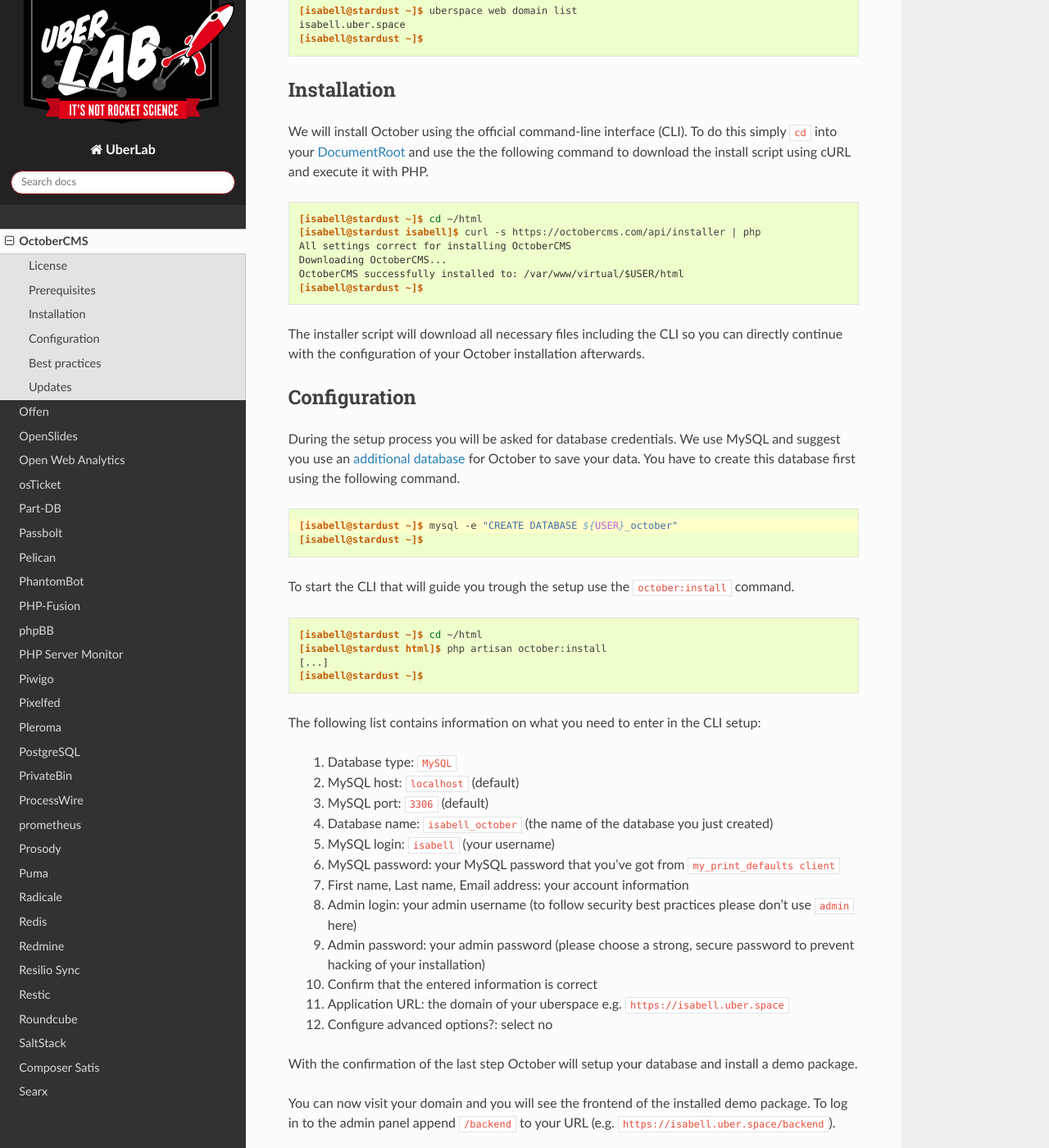
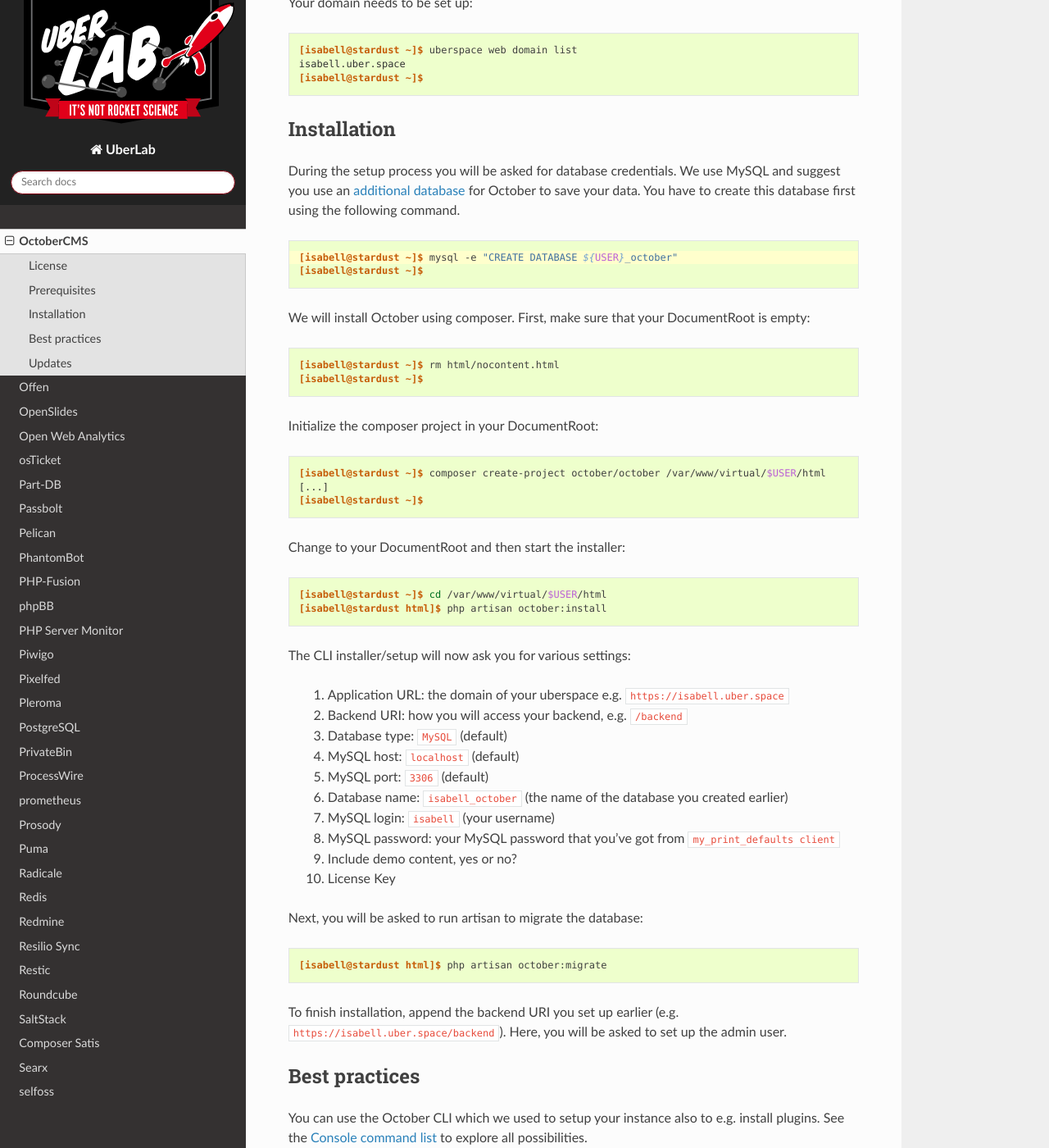
Before and after one commit to Uberspace/lab, a Sphinx documentation site: the page built from source/guide_octobercms.rst, in a window 1280 px wide and 1400 px high, scrolled down 1721 px. Shown: the whole window at 82% size. Built offline with Sphinx 7.4.7 and the Read the Docs theme 2.0.0, drawn with Linux system fonts in a browser that asks for light colours; some of the changed text lies outside the part shown.

Commit message:
[octoberCMS] update to PHP 8.1
fix #1397 and installation workflow changed quite a bit, too.

```diff
--- a/source/guide_octobercms.rst
+++ b/source/guide_octobercms.rst
@@ -35,13 +35,15 @@
 Prerequisites
 =============
 
-We're using :manual:`PHP <lang-php>` in the stable version 7.4:
+We're using :manual:`PHP <lang-php>` in the stable version 8.1:
 
 ::
 
  [isabell@stardust ~]$ uberspace tools version show php
- Using 'PHP' version: '7.4'
+ Using 'PHP' version: '8.1'
  [isabell@stardust ~]$
+
+You need to know your MySQL database user and password:
 
 .. include:: includes/my-print-defaults.rst
 
@@ -52,22 +54,6 @@
 Installation
 ============
 
-We will install October using the official command-line interface (CLI). To do this simply ``cd`` into your :manual:`DocumentRoot <web-documentroot>` and use the the following command to download the install script using cURL and execute it with PHP.
-
-.. code-block:: console
-
- [isabell@stardust ~]$ cd ~/html
- [isabell@stardust isabell]$ curl -s https://octobercms.com/api/installer | php
- All settings correct for installing OctoberCMS
- Downloading OctoberCMS...
- OctoberCMS successfully installed to: /var/www/virtual/$USER/html
- [isabell@stardust ~]$
-
-The installer script will download all necessary files including the CLI so you can directly continue with the configuration of your October installation afterwards.
-
-Configuration
-=============
-
 During the setup process you will be asked for database credentials. We use MySQL and suggest you use an :manual_anchor:`additional database <database-mysql.html#additional-databases>` for October to save your data. You have to create this database first using the following command.
 
 .. code-block:: console
@@ -76,33 +62,50 @@
  [isabell@stardust ~]$ mysql -e "CREATE DATABASE ${USER}_october"
  [isabell@stardust ~]$
 
-To start the CLI that will guide you trough the setup use the ``october:install`` command.
+We will install October using composer. First, make sure that your DocumentRoot is empty:
 
 .. code-block:: console
 
- [isabell@stardust ~]$ cd ~/html
- [isabell@stardust html]$ php artisan october:install
+ [isabell@stardust ~]$ rm html/nocontent.html
+ [isabell@stardust ~]$
+
+Initialize the composer project in your DocumentRoot:
+
+.. code-block:: console
+
+ [isabell@stardust ~]$ composer create-project october/october /var/www/virtual/$USER/html
  [...]
  [isabell@stardust ~]$
 
-The following list contains information on what you need to enter in the CLI setup:
+Change to your DocumentRoot and then start the installer:
 
-    #. Database type: ``MySQL``
+.. code-block:: console
+
+ [isabell@stardust ~]$ cd /var/www/virtual/$USER/html
+ [isabell@stardust html]$ php artisan october:install
+
+
+The CLI installer/setup will now ask you for various settings:
+
+    #. Application URL: the domain of your uberspace e.g. ``https://isabell.uber.space``
+    #. Backend URI: how you will access your backend, e.g. ``/backend``
+    #. Database type: ``MySQL`` (default)
     #. MySQL host: ``localhost`` (default)
     #. MySQL port: ``3306`` (default)
-    #. Database name: ``isabell_october`` (the name of the database you just created)
+    #. Database name: ``isabell_october`` (the name of the database you created earlier)
     #. MySQL login: ``isabell`` (your username)
     #. MySQL password: your MySQL password that you've got from ``my_print_defaults client``
-    #. First name, Last name, Email address: your account information
-    #. Admin login: your admin username (to follow security best practices please don't use ``admin`` here)
-    #. Admin password: your admin password (please choose a strong, secure password to prevent hacking of your installation)
-    #. Confirm that the entered information is correct
-    #. Application URL: the domain of your uberspace e.g. ``https://isabell.uber.space``
-    #. Configure advanced options?: select no
+    #. Include demo content, yes or no?
+    #. License Key
 
-With the confirmation of the last step October will setup your database and install a demo package.
 
-You can now visit your domain and you will see the frontend of the installed demo package. To log in to the admin panel append ``/backend`` to your URL (e.g. ``https://isabell.uber.space/backend``).
+Next, you will be asked to run artisan to migrate the database:
+
+.. code-block:: console
+
+ [isabell@stardust html]$ php artisan october:migrate
+
+To finish installation, append the backend URI you set up earlier (e.g. ``https://isabell.uber.space/backend``). Here, you will be asked to set up the admin user.
 
 Best practices
 ==============
```
Also changed, not shown: other parts of source/guide_octobercms.rst (+1 -1 lines).
